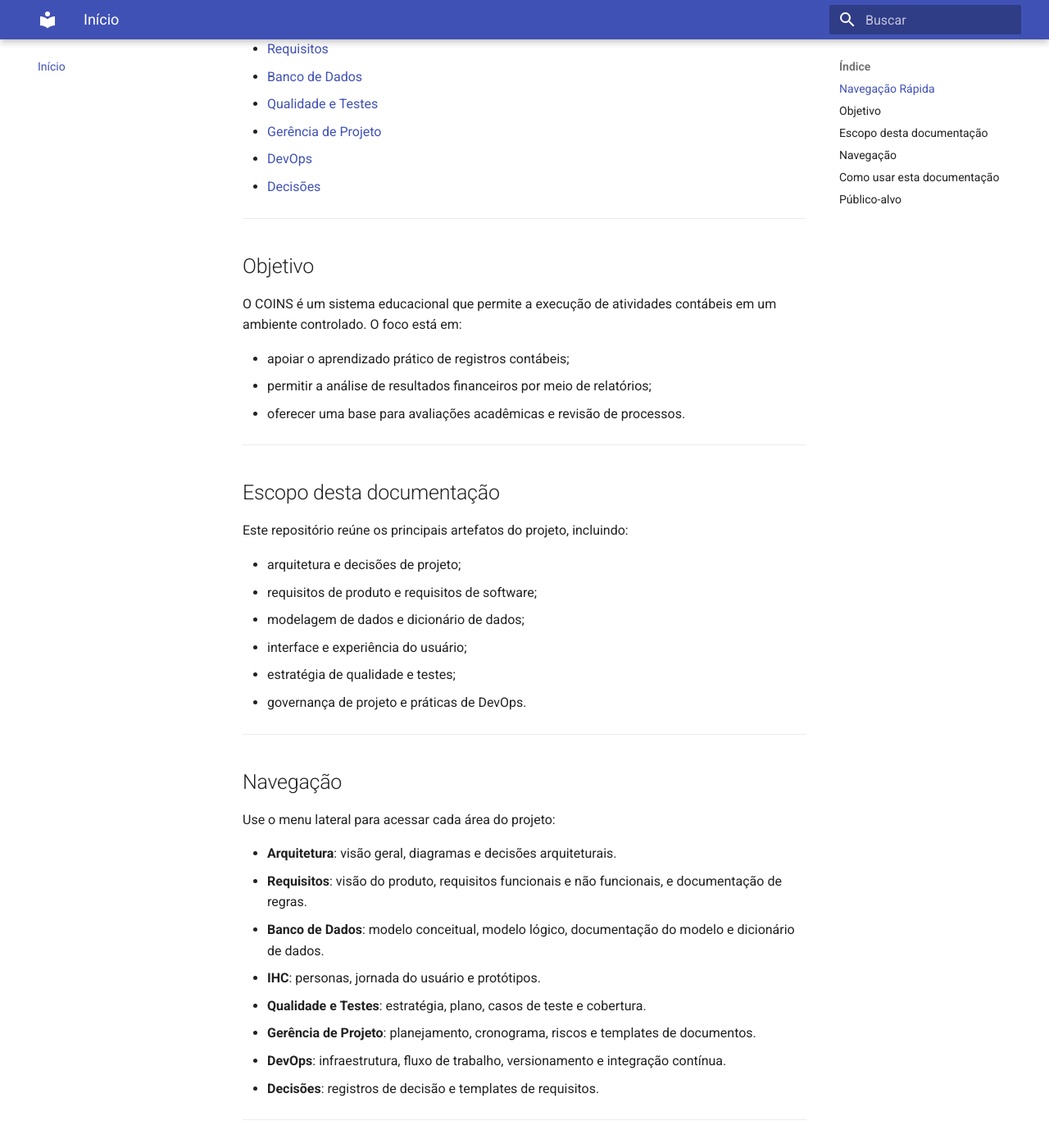
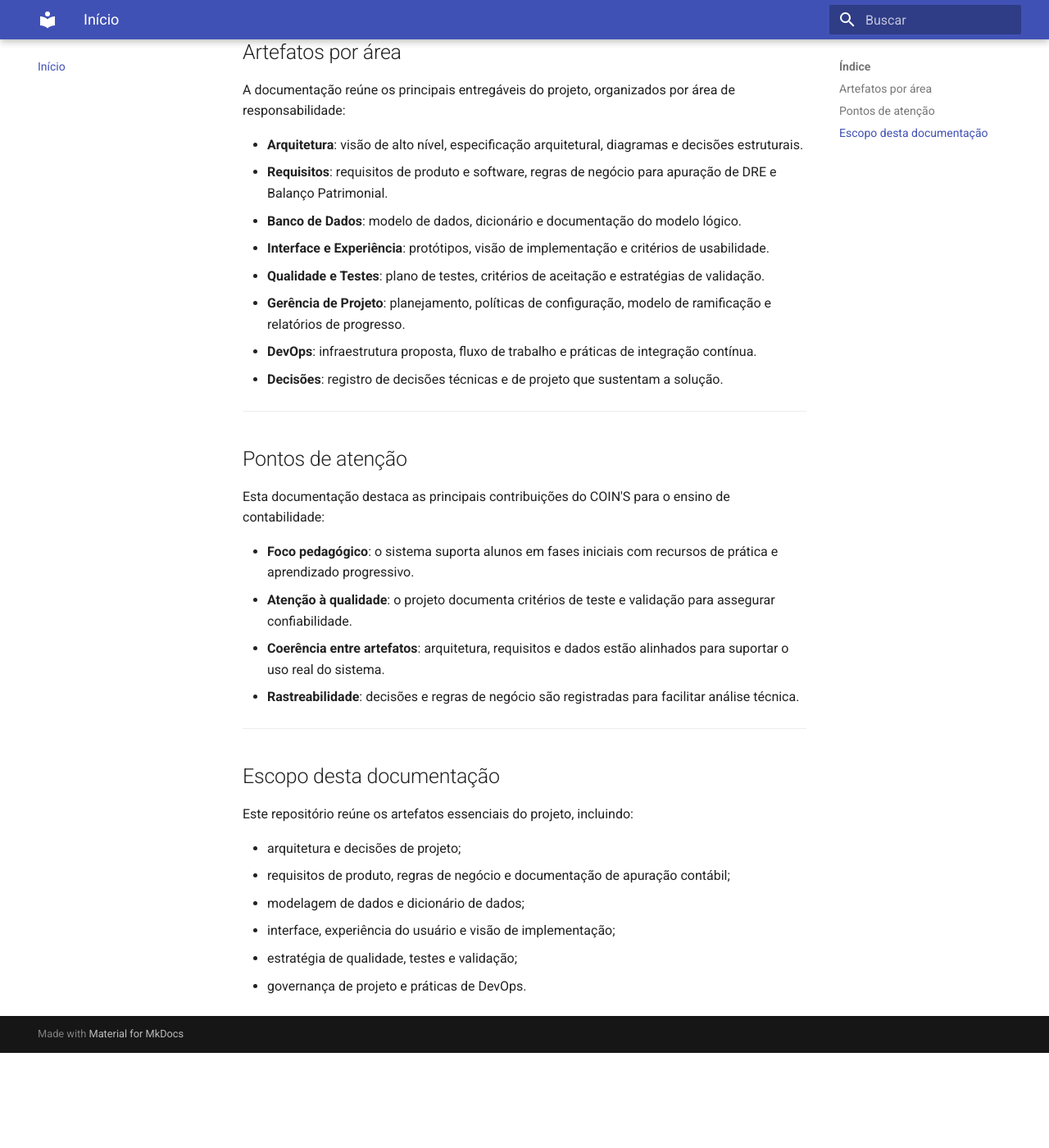
Before and after one commit to NES-Contabilidade-Integrada/doc-coins2026.1, an MkDocs documentation site: the page built from docs/index.md, in a window 1280 px wide and 1400 px high, scrolled down 889 px. Shown: the whole window at 82% size. Built offline with MkDocs 1.6.1 and Material for MkDocs 9.7.7, drawn with Linux system fonts in a browser that asks for light colours; after the commit the page ends 2173 px from its top, so only the background shows below that; some of the changed text lies outside the part shown.

````diff
--- a/docs/index.md
+++ b/docs/index.md
@@ -1,8 +1,13 @@
 # COIN'S — Contabilidade Integrada
 
-Bem-vindo ao COIN'S! Este sistema foi idealizado pelo Núcleo de Práticas de Engenharia de Software e teve início no segundo semestre de 2025.
+Bem-vindo ao COIN'S! Este projeto foi idealizado pelo **Núcleo de Práticas de Engenharia de Software**, com início no segundo semestre de 2025.
 
-O COIN'S é um aplicativo desktop pensado para estudantes dos primeiros períodos de Ciências Contábeis, oferecendo um ambiente seguro e intuitivo para praticar lançamentos, compreender relatórios e consolidar os fundamentos contábeis.
+O COIN'S é um **aplicativo desktop** voltado aos estudantes dos primeiros períodos de Ciências Contábeis. Ele oferece um ambiente prático e guiado para:
+
+- realizar lançamentos contábeis;
+- acompanhar a formação de relatórios financeiros;
+- validar regras de apuração patrimonial e de resultado;
+- consolidar conceitos por meio de exercícios reais.
 
 Assista ao vídeo de apresentação para conhecer o sistema em ação:
 
@@ -12,78 +17,39 @@
 
 ---
 
-## Navegação Rápida
+## Artefatos por área
 
-- [Início](index.md)
-- [Arquitetura](arquitetura/especificacao-arquitetural.md)
-- [Requisitos](requisitos/apuracao-regras.md)
-- [Banco de Dados](banco-de-dados/documentacao-modelo-dados.md)
-- [Qualidade e Testes](qualidade-testes/plano-de-testes.md)
-- [Gerência de Projeto](gerencia-projeto/plano-do-projeto.md)
-- [DevOps](devops/visao-geral.md)
-- [Decisões](decisoes/decisoes.md)
+A documentação reúne os principais entregáveis do projeto, organizados por área de responsabilidade:
+
+- **Arquitetura**: visão de alto nível, especificação arquitetural, diagramas e decisões estruturais.
+- **Requisitos**: requisitos de produto e software, regras de negócio para apuração de DRE e Balanço Patrimonial.
+- **Banco de Dados**: modelo de dados, dicionário e documentação do modelo lógico.
+- **Interface e Experiência**: protótipos, visão de implementação e critérios de usabilidade.
+- **Qualidade e Testes**: plano de testes, critérios de aceitação e estratégias de validação.
+- **Gerência de Projeto**: planejamento, políticas de configuração, modelo de ramificação e relatórios de progresso.
+- **DevOps**: infraestrutura proposta, fluxo de trabalho e práticas de integração contínua.
+- **Decisões**: registro de decisões técnicas e de projeto que sustentam a solução.
 
 ---
 
-## Objetivo
+## Pontos de atenção
 
-O COINS é um sistema educacional que permite a execução de atividades contábeis em um ambiente controlado. O foco está em:
+Esta documentação destaca as principais contribuições do COIN'S para o ensino de contabilidade:
 
-* apoiar o aprendizado prático de registros contábeis;
-* permitir a análise de resultados financeiros por meio de relatórios;
-* oferecer uma base para avaliações acadêmicas e revisão de processos.
+- **Foco pedagógico**: o sistema suporta alunos em fases iniciais com recursos de prática e aprendizado progressivo.
+- **Atenção à qualidade**: o projeto documenta critérios de teste e validação para assegurar confiabilidade.
+- **Coerência entre artefatos**: arquitetura, requisitos e dados estão alinhados para suportar o uso real do sistema.
+- **Rastreabilidade**: decisões e regras de negócio são registradas para facilitar análise técnica.
 
 ---
 
 ## Escopo desta documentação
 
-Este repositório reúne os principais artefatos do projeto, incluindo:
+Este repositório reúne os artefatos essenciais do projeto, incluindo:
 
 * arquitetura e decisões de projeto;
-* requisitos de produto e requisitos de software;
+* requisitos de produto, regras de negócio e documentação de apuração contábil;
 * modelagem de dados e dicionário de dados;
-* interface e experiência do usuário;
-* estratégia de qualidade e testes;
+* interface, experiência do usuário e visão de implementação;
+* estratégia de qualidade, testes e validação;
 * governança de projeto e práticas de DevOps.
-
----
-
-## Navegação
-
-Use o menu lateral para acessar cada área do projeto:
-
-* **Arquitetura**: visão geral, diagramas e decisões arquiteturais.
-* **Requisitos**: visão do produto, requisitos funcionais e não funcionais, e documentação de regras.
-* **Banco de Dados**: modelo conceitual, modelo lógico, documentação do modelo e dicionário de dados.
-* **IHC**: personas, jornada do usuário e protótipos.
-* **Qualidade e Testes**: estratégia, plano, casos de teste e cobertura.
-* **Gerência de Projeto**: planejamento, cronograma, riscos e templates de documentos.
-* **DevOps**: infraestrutura, fluxo de trabalho, versionamento e integração contínua.
-* **Decisões**: registros de decisão e templates de requisitos.
-
----
-
-## Como usar esta documentação
-
-No diretório raiz do projeto, execute:
-
-```bash
-python -m mkdocs serve
-```
-
-Em seguida, acesse:
-
-```
-http://127.0.0.1:8000
-```
-
----
-
-## Público-alvo
-
-Esta documentação é destinada a:
-
-* estudantes de Ciências Contábeis;
-* professores e tutores do curso;
-* desenvolvedores e analistas que mantêm o sistema;
-* avaliadores de qualidade e gestores acadêmicos.
````
